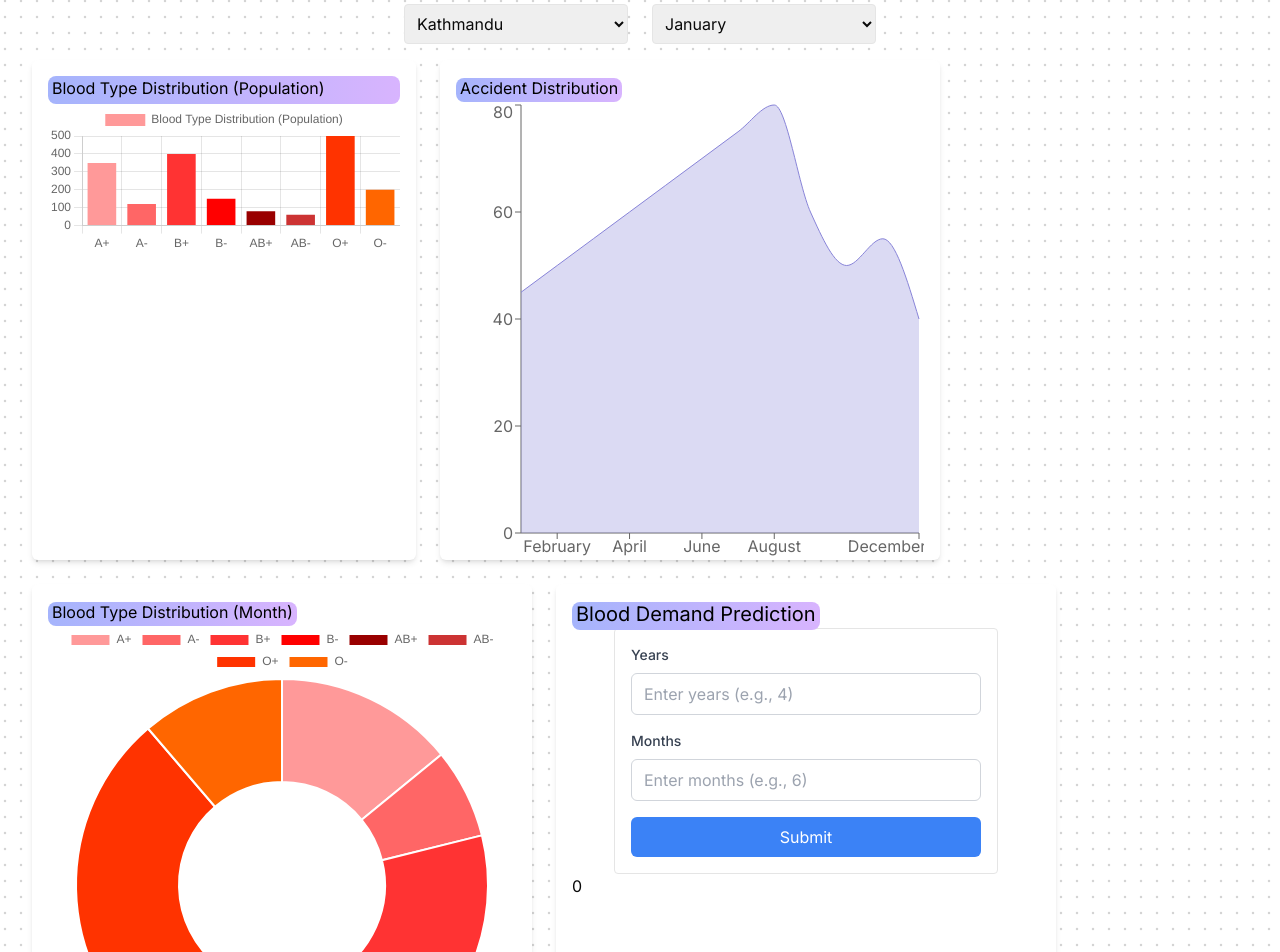
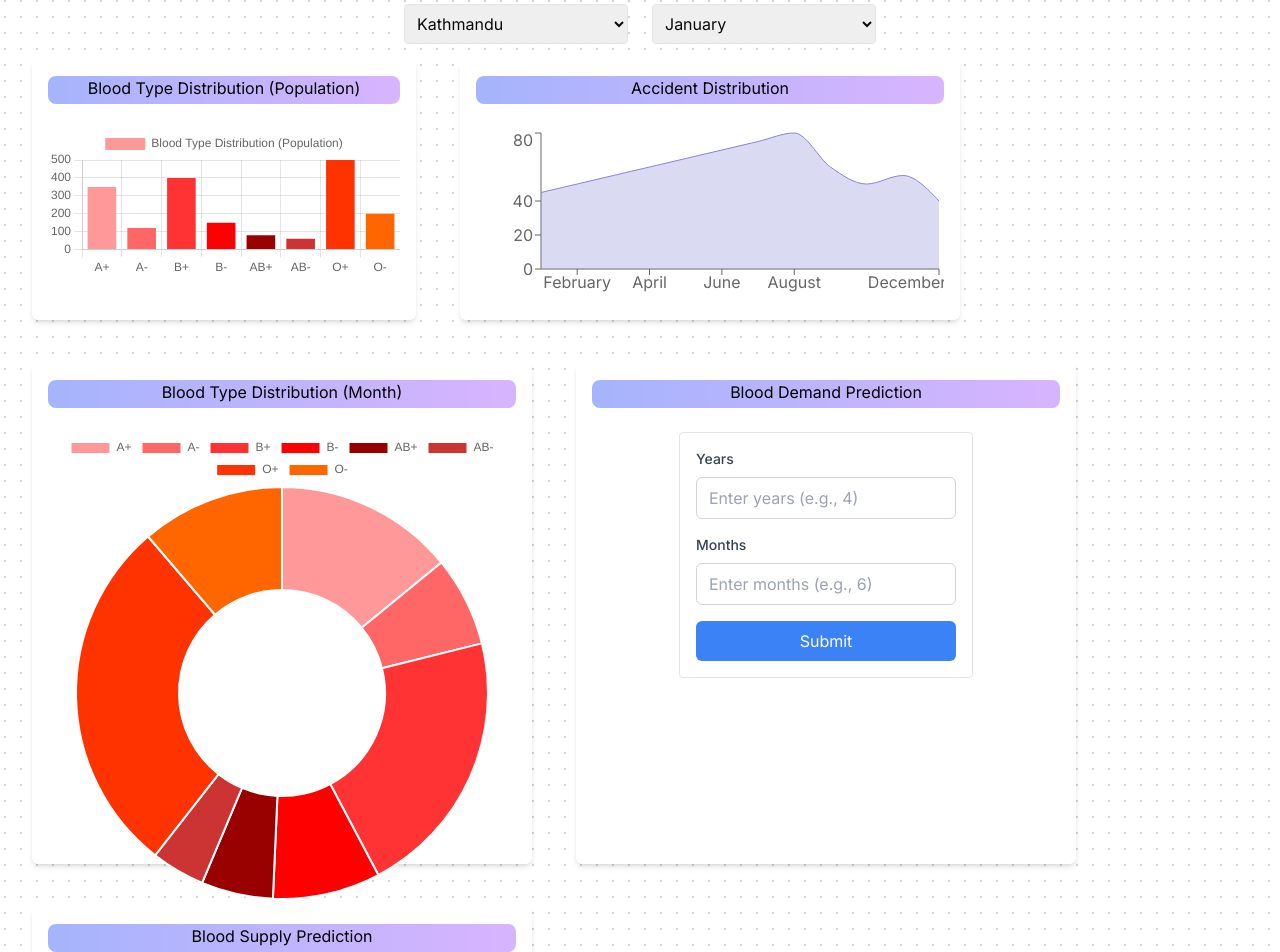
Before and after one commit to Eemayas/Donor_Link, a Next.js app: page /dashboard in a window 1280 px wide. Shown: the part 260-1212 px from the top of the page. Built offline with nearby package versions, Linux system fonts and the light colour scheme.

Commit message:
Refactor dashboard layout and enhance demand prediction form with loading state

```diff
--- a/app/dashboard/page.tsx
+++ b/app/dashboard/page.tsx
@@ -252,16 +252,16 @@ export default function Dashboard() {
         </select>
       </div>
 
-      <div className="flex flex-wrap gap-6">
-        <div className="bg-white p-4 shadow-md rounded-md max-h-[500px] w-96 flex flex-col">
-          <Highlight className="text-black dark:text-white w-full mx-auto">
+      <div className="flex flex-wrap gap-11">
+        <div className="bg-white p-4 shadow-md rounded-md max-h-[500px] w-96 flex flex-col gap-6">
+          <Highlight className="text-black dark:text-white w-full mx-auto text-center ">
             Blood Type Distribution (Population)
           </Highlight>
-          <canvas id="populationChart"></canvas>
+          <canvas id="populationChart" className="max-h-full"></canvas>
         </div>
 
-        <div className="bg-white p-4 shadow-md rounded-md max-h-[500px] min-w-[500px]">
-          <Highlight className="text-black dark:text-white w-full mx-auto">
+        <div className="bg-white p-4 shadow-md rounded-md max-h-[500px] min-w-[500px] flex flex-col gap-6">
+          <Highlight className="text-black dark:text-white w-full mx-auto text-center ">
             Accident Distribution
           </Highlight>
           <ResponsiveContainer width="100%" height="100%">
@@ -280,22 +280,22 @@ export default function Dashboard() {
           </ResponsiveContainer>
         </div>
 
-        <div className="bg-white p-4 shadow-md rounded-md max-h-[500px] min-w-[500px]">
-          <Highlight className="text-black dark:text-white w-full mx-auto">
+        <div className="bg-white p-4 shadow-md rounded-md max-h-[500px] min-w-[500px] flex flex-col gap-6">
+          <Highlight className="text-black dark:text-white w-full mx-auto text-center ">
             Blood Type Distribution (Month)
           </Highlight>
           {data && <Pie data={data} options={pieChartOptions} />}
         </div>
 
-        <div className="bg-white p-4 shadow-md rounded-md max-h-[500px] min-w-[500px]">
-          <Highlight className="text-black dark:text-white text-xl">
+        <div className="bg-white p-4 shadow-md rounded-md max-h-[500px] min-w-[500px] flex flex-col gap-6">
+          <Highlight className="text-black dark:text-white w-full mx-auto text-center ">
             Blood Demand Prediction
           </Highlight>
           <DemandPredictionForm />
         </div>
 
-        <div className="bg-white p-4 shadow-md rounded-md max-h-[500px] min-w-[500px]">
-          <Highlight className="text-black dark:text-white text-xl">
+        <div className="bg-white p-4 shadow-md rounded-md max-h-[500px] min-w-[500px] flex flex-col gap-6">
+          <Highlight className="text-black dark:text-white w-full mx-auto text-center ">
             Blood Supply Prediction
           </Highlight>
           <SupplyPredictionForm />
@@ -306,7 +306,8 @@ export default function Dashboard() {
 }
 
 const DemandPredictionForm = () => {
-  const [prediction, setPrediction] = useState<number>(0); // Change to string
+  const [prediction, setPrediction] = useState<number | null>(); // Change to string
+  const [isSubmitting, setIsSubmitting] = useState<boolean>(false);
   const [years, setYears] = useState<string>(""); // Change to string
   const [months, setMonths] = useState<string>(""); // Change to string
   const [yearsError, setYearsError] = useState<string>("");
@@ -338,6 +339,7 @@ const DemandPredictionForm = () => {
   async function handleSubmit(
     event: FormEvent<HTMLFormElement>
   ): Promise<void> {
+    setIsSubmitting(true);
     event.preventDefault();
     console.log("Years:", years.split(","));
     console.log("Months:", months.split(","));
@@ -430,7 +432,31 @@ const DemandPredictionForm = () => {
           Submit
         </button>
       </form>
-      {prediction}
+      {isSubmitting && !prediction ? <p>Loading........</p> : ""}
+      <ResponsiveContainer width="100%" height="700px">
+        <AreaChart
+          data={months
+            .split(",")
+            .map(Number)
+            .map((data, number) => {
+              return {
+                month: number + 1,
+                accidents: data,
+              };
+            })}
+        >
+          <XAxis dataKey="month" />
+          <YAxis />
+          <Tp />
+          <Area
+            type="monotone"
+            dataKey="accidents"
+            stroke="#8884d8"
+            fill="#8884d8"
+            fillOpacity={0.3}
+          />
+        </AreaChart>
+      </ResponsiveContainer>
     </>
   );
 };
```
